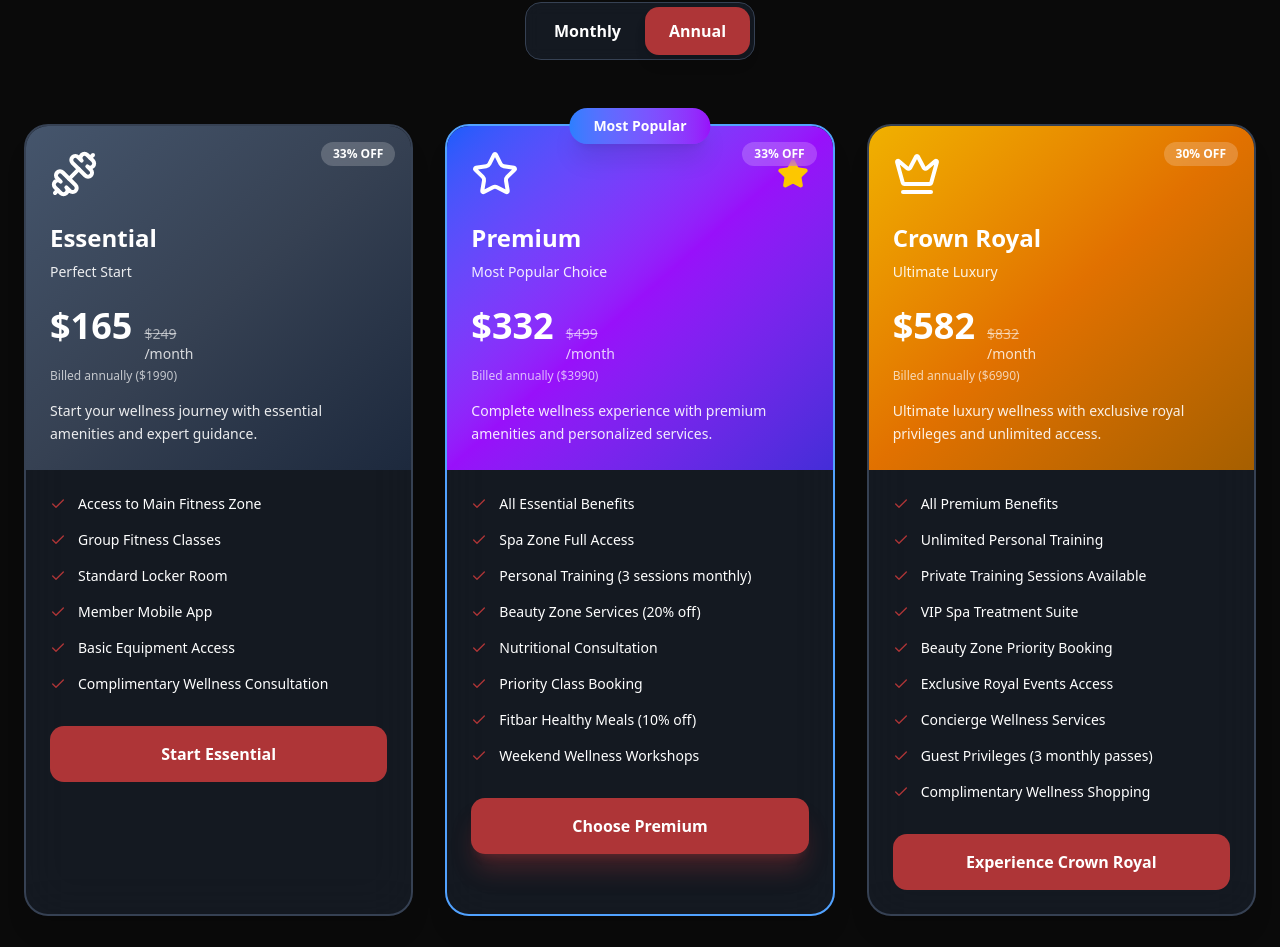
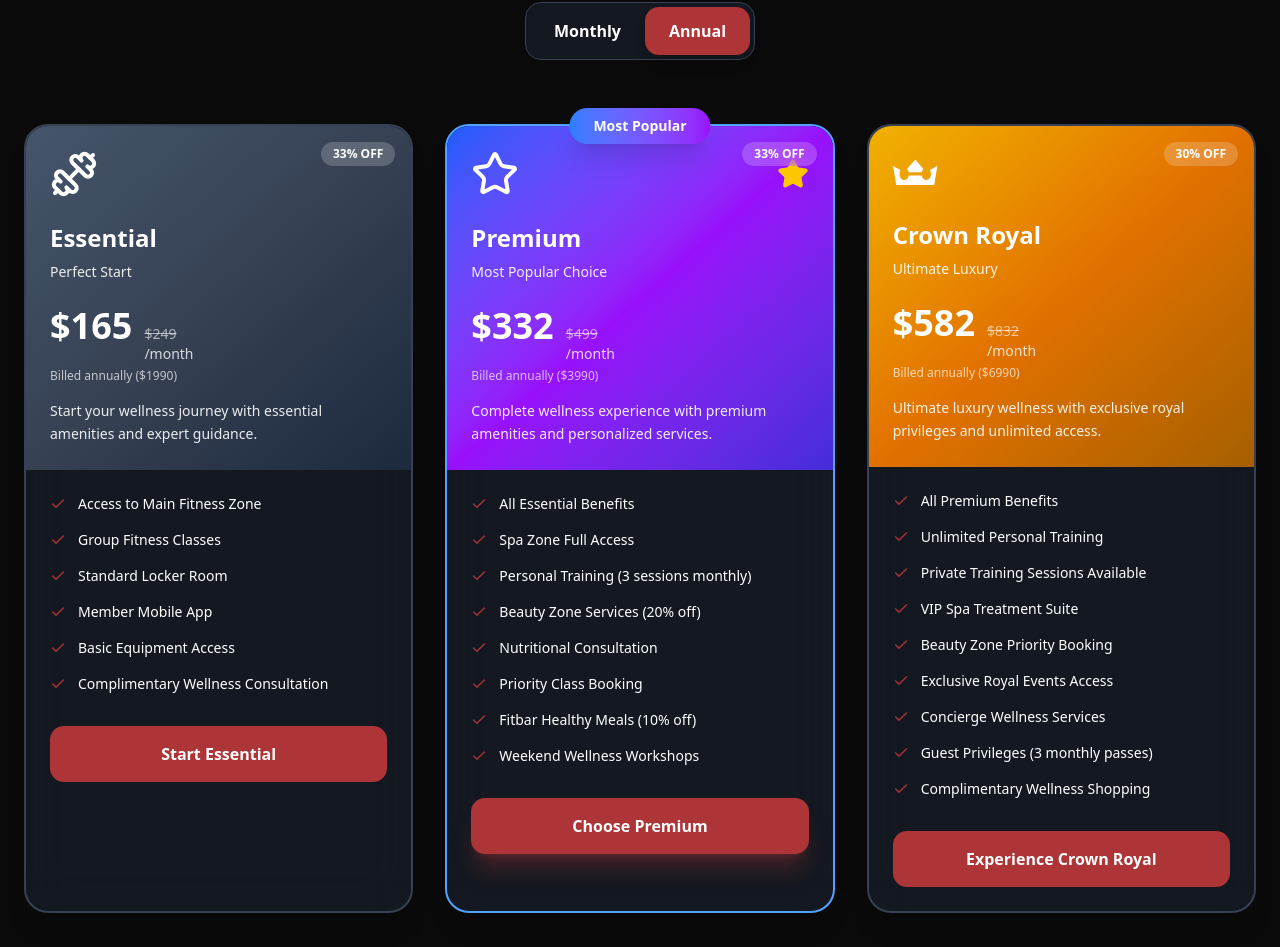
Before and after one commit to mehdiasadli/cw-web, a Next.js app: page / in a window 1280 px wide. Shown: the part 4974-5921 px from the top of the page. Built offline with nearby package versions, Linux system fonts and the light colour scheme.

Commit message:
fix: crown logo change on membership excellence section

```diff
--- a/components/membership-excellence.tsx
+++ b/components/membership-excellence.tsx
@@ -2,10 +2,11 @@
 
 import React, { useState, useEffect, useRef } from 'react';
 import { Check, Crown, Star, Sparkles, Award, Dumbbell, Waves, User, Shield } from 'lucide-react';
+import Logo from './logo';
 
 interface PricingPlan {
   id: number;
-  icon: React.ComponentType<{ className?: string }>;
+  icon: React.ComponentType<{ className?: string; size?: number }>;
   title: string;
   subtitle: string;
   discount?: string;
@@ -90,7 +91,7 @@ const presetPlans: PricingPlan[] = [
   },
   {
     id: 3,
-    icon: Crown,
+    icon: Logo,
     title: 'Crown Royal',
     subtitle: 'Ultimate Luxury',
     discount: '30% OFF',
@@ -451,7 +452,7 @@ export default function MembershipExcellence() {
                   </div>
 
                   <div className='flex items-center justify-between mb-6'>
-                    <plan.icon className='w-12 h-12' />
+                    <plan.icon size={45} className='w-12 h-12' />
                     {plan.popular && <Star className='w-8 h-8 text-yellow-400 fill-current' />}
                   </div>
 
@@ -661,9 +662,9 @@ export default function MembershipExcellence() {
                 </div>
               </div>
               <p className='text-xl text-white leading-relaxed mb-8 max-w-4xl mx-auto'>
-                As a founding member of Crown Wellness Club, you&apos;re not just joining a fitness facility - you&apos;re
-                becoming part of Azerbaijan&apos;s premier wellness revolution. Enjoy exclusive benefits, priority access,
-                and the prestige of being among the first to experience luxury redefined.
+                As a founding member of Crown Wellness Club, you&apos;re not just joining a fitness facility -
+                you&apos;re becoming part of Azerbaijan&apos;s premier wellness revolution. Enjoy exclusive benefits,
+                priority access, and the prestige of being among the first to experience luxury redefined.
               </p>
               <button className='bg-[#AE3537] text-white px-12 py-4 rounded-full font-bold text-lg hover:bg-[#8B2A2D] transition-all duration-300 hover:scale-105 hover:shadow-xl hover:shadow-[#AE3537]/30'>
                 Claim Founding Status
```
